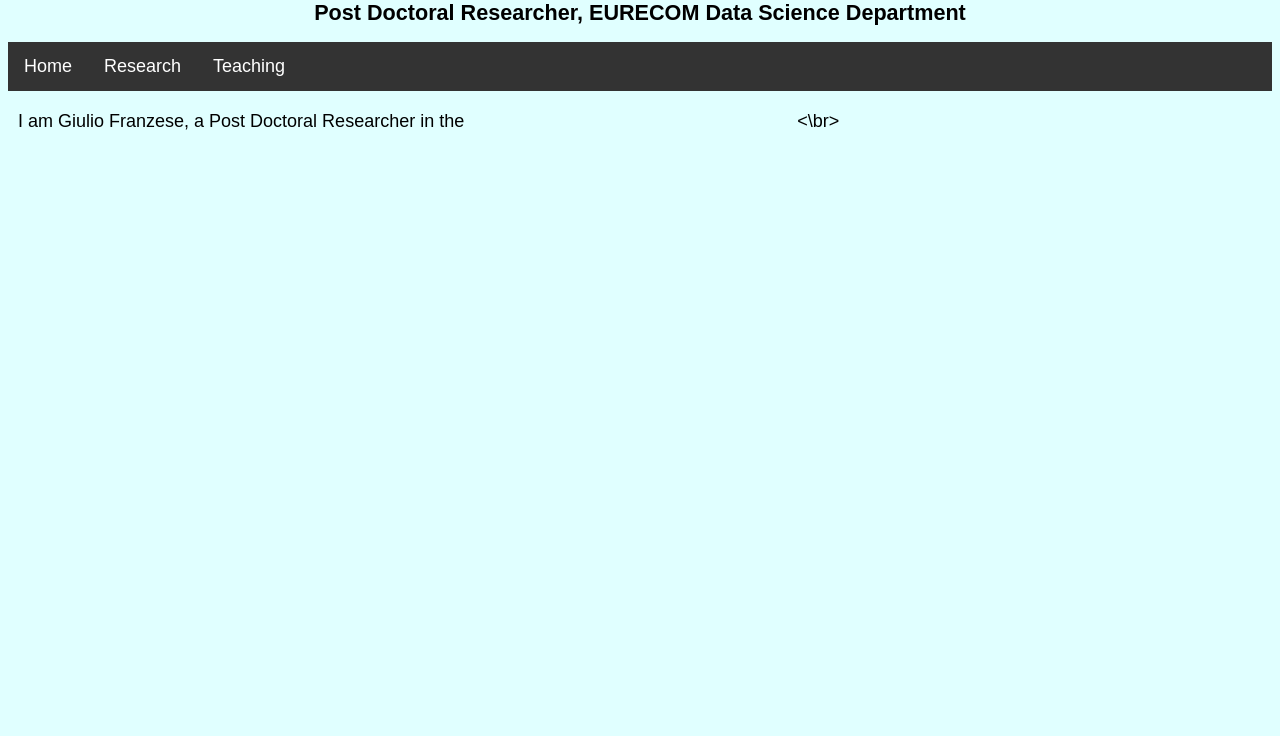
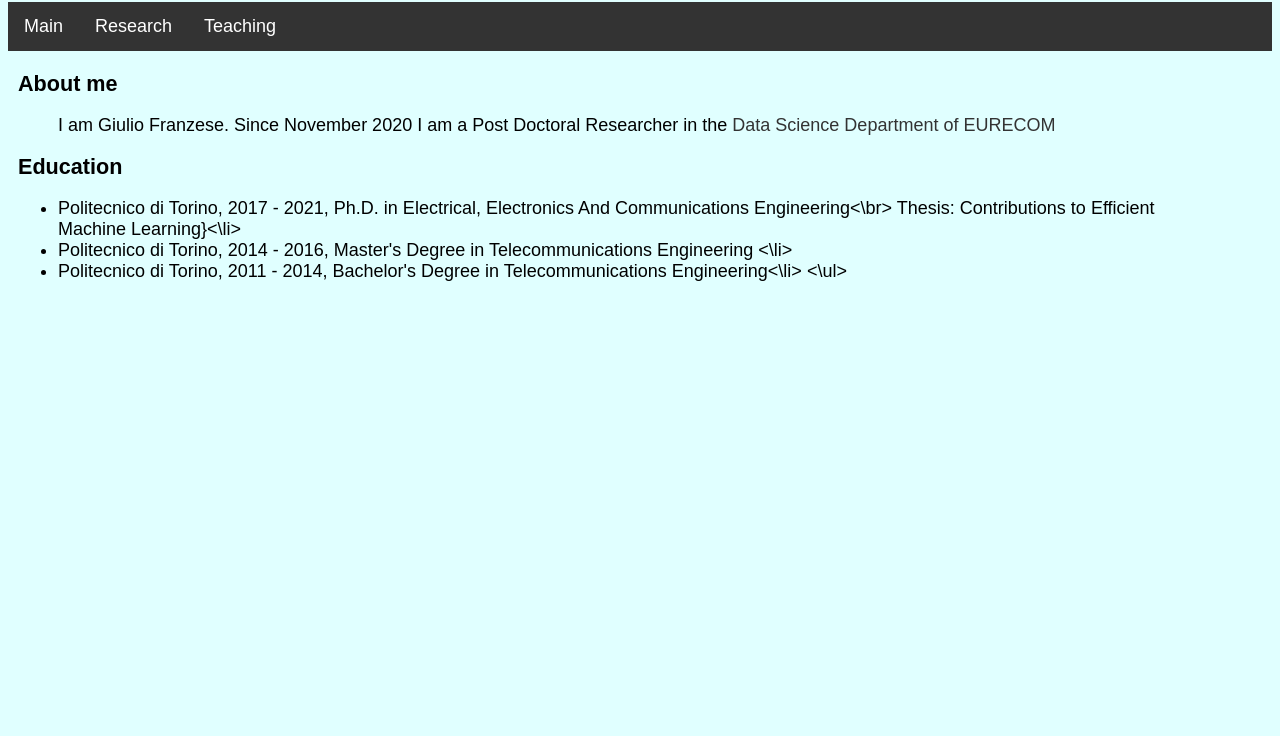
Before and after one commit to giuliofranzese/giuliofranzese.github.io, a plain HTML site: page index.html in a window 1280 px wide. Shown: the part 64-800 px from the top of the page. Drawn offline with Linux system fonts and the light colour scheme.

Commit message:
about me

```diff
--- a/index.html
+++ b/index.html
@@ -7,21 +7,36 @@
     </head>
 
     <body>
+
 		<div id = "init">
-            <h1>Giulio Franzese</h1>
-            <h1>Post Doctoral Researcher, EURECOM Data Science Department</h1>
+			<h1>Giulio Franzese - Post Doctoral Researcher, EURECOM Data Science Department</h1>
 		</div>
+
+		<div id = "main">
 		<div id = "menu">
 			<ul>
-                <li><a class="active" href="index.html">Home</a></li>
-                <li><a href = "research.html">Research</a></li>
-                <li><a href = "teaching.html">Teaching</a></li>
+				<li><a href = "index.html">Main</a></li>
+				<li><a href = "research/research.html">Research</a></li>
+				<li><a href="teaching/teaching.html">Teaching</a></li>
 			</ul>
 		</div>
 
 		<div id = "content">
-            <p>I am Giulio Franzese, a Post Doctoral Researcher in the <a href="https://www.eurecom.fr/en/research/department-data-science"> Data Science Department of EURECOM </a><\br>
+			<h2>About me</h2>
+           			 <ul>
+					I am Giulio Franzese. Since November 2020 I am a Post Doctoral Researcher in the <a href="https://www.eurecom.fr/en/research/department-data-science"> Data Science Department of EURECOM </a>
+            			</ul>
 
+            		<h2>Education</h2>
+            			<ul>
+					<li> Politecnico di Torino, 2017 - 2021, Ph.D. in Electrical, Electronics And Communications Engineering<\br> Thesis:	Contributions to Efficient Machine Learning}<\li>
+					<li> Politecnico di Torino, 2014 - 2016, Master's Degree in Telecommunications Engineering <\li>
+					<li> Politecnico di Torino, 2011 - 2014, Bachelor's Degree in Telecommunications Engineering<\li>
+				<\ul>
+
+
+
+		</div>
 		</div>
 	</body>
 <html>
--- a/style.css
+++ b/style.css
@@ -74,7 +74,7 @@ p
 
 #content a
 {
-color: #E0FFFF;
+color: #333;
 text-decoration:none
 }
 
```
Lines whose indentation alone changed are shown as unchanged.
